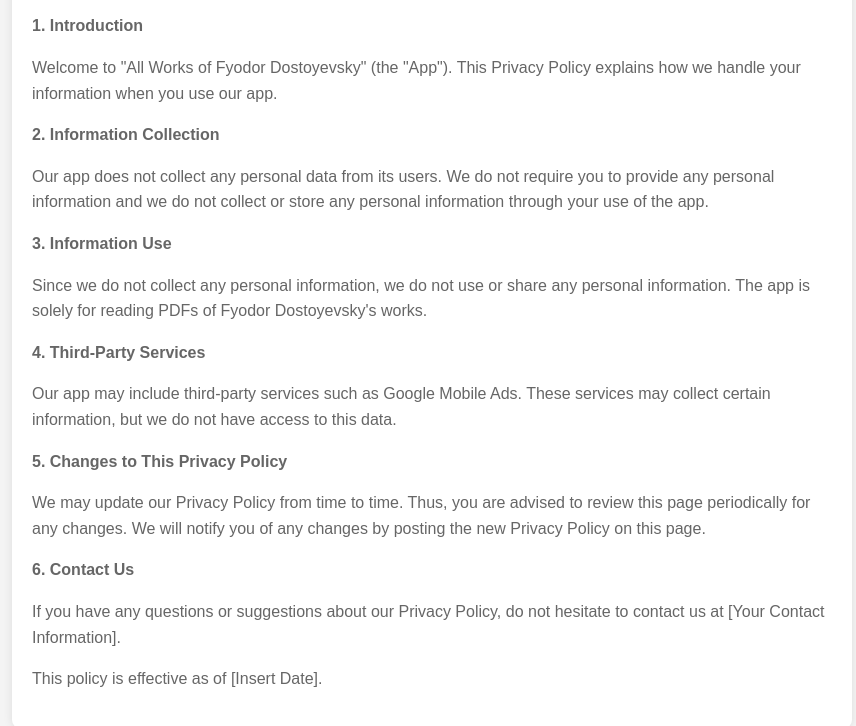
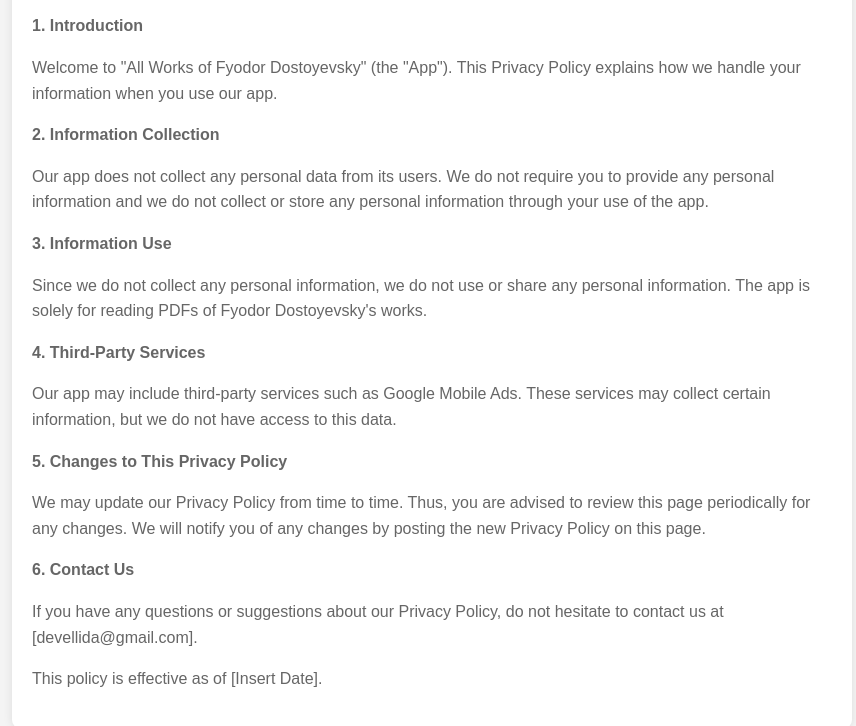
Before and after one commit to achkaouadil99/allworksoffyodordostoyevsky, a plain HTML site: page index.html in a window 1280 px wide. Shown: the part 148-874 px from the top of the page, without its empty margins (208-1064 px from the left). Drawn offline with Linux system fonts and the light colour scheme.

Commit message:
Update index.html

```diff
--- a/index.html
+++ b/index.html
@@ -68,7 +68,7 @@
             <strong>6. Contact Us</strong>
         </p>
         <p>
-            If you have any questions or suggestions about our Privacy Policy, do not hesitate to contact us at [Your Contact Information].
+            If you have any questions or suggestions about our Privacy Policy, do not hesitate to contact us at [devellida@gmail.com].
         </p>
         <p>
             This policy is effective as of [Insert Date].
```
